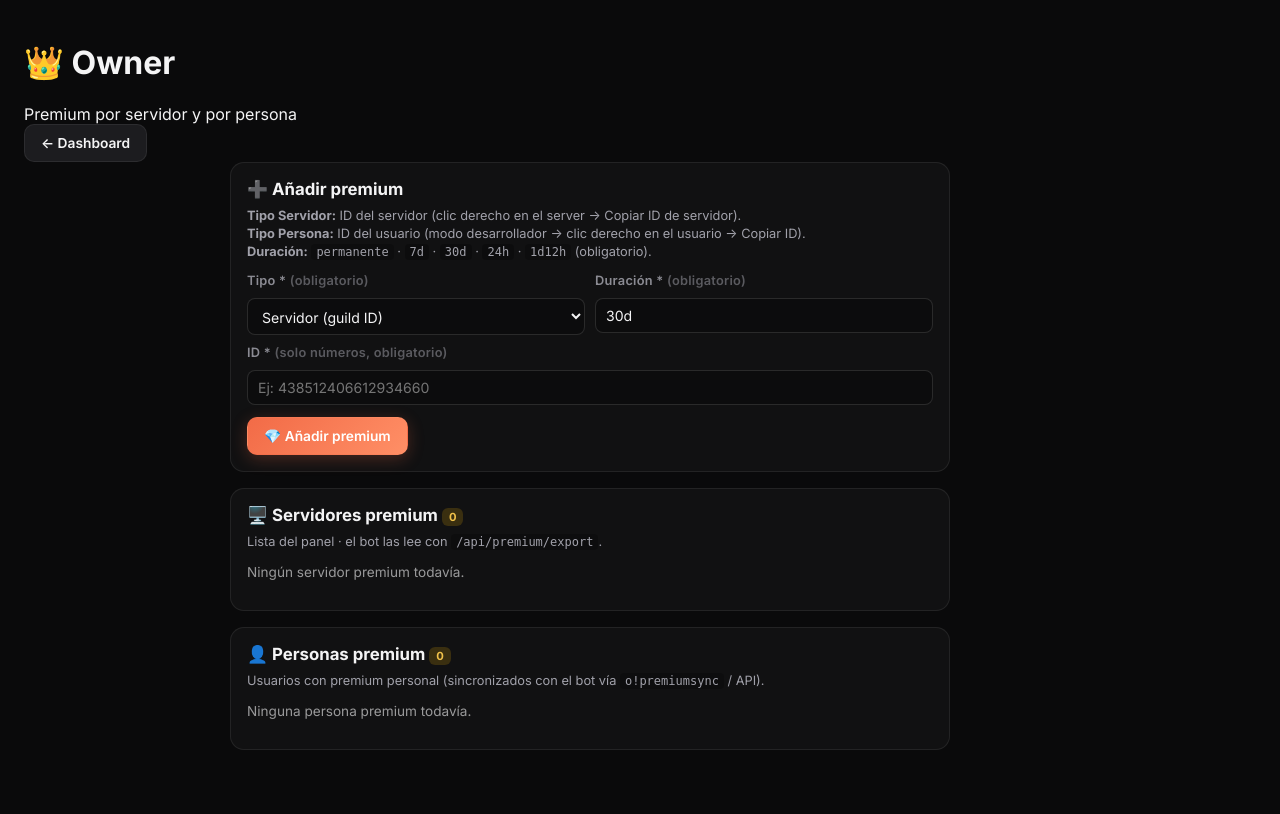
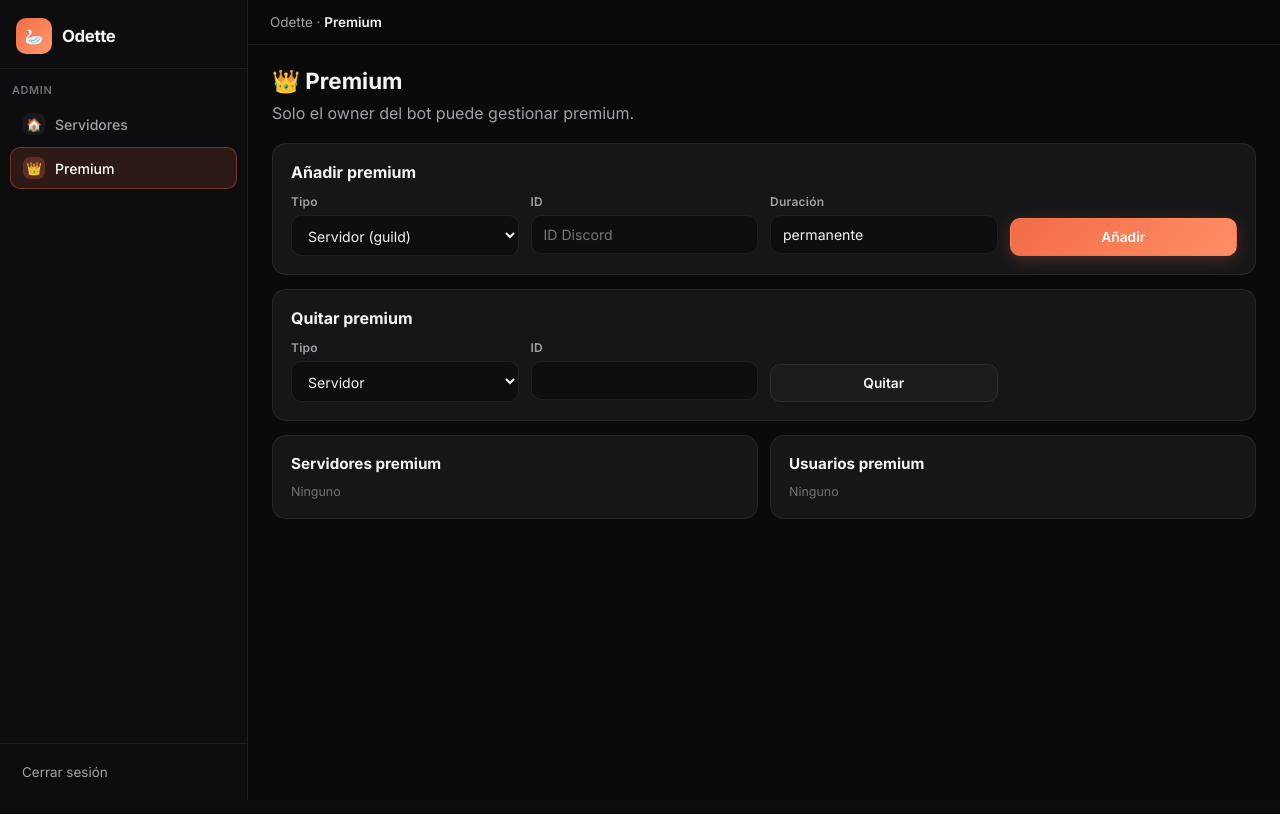
Before and after one commit to wesleyandres50-svg/dette-panel, a FastAPI app: template templates/owner.html in a window 1280 px wide. Run offline with FastAPI, Linux system fonts and the light colour scheme; the template is opened without the code that fills it, so the values that code supplies are empty.

Commit message:
Update owner.html

```diff
--- a/templates/owner.html
+++ b/templates/owner.html
@@ -1,133 +1,67 @@
 {% extends "base.html" %}
-{% block title %}Owner · Odette{% endblock %}
+{% block title %}Premium · Odette{% endblock %}
+{% block sidebar %}
+<aside class="sidebar">
+  <div class="sidebar-brand"><div class="logo">🦢</div><div class="name">Odette</div></div>
+  <div class="side-section">Admin</div>
+  <nav class="side-nav">
+    <a href="/dashboard"><span class="ico">🏠</span> Servidores</a>
+    <a class="active" href="/owner"><span class="ico">👑</span> Premium</a>
+  </nav>
+  <div class="side-footer"><a href="/logout">Cerrar sesión</a></div>
+</aside>
+{% endblock %}
+{% block topbar %}
+<div class="topbar"><div class="crumb">Odette · <strong>Premium</strong></div></div>
+{% endblock %}
 {% block content %}
-<style>
-  .owner-wrap{max-width:720px;margin:0 auto}
-  .owner-card{padding:16px;border-radius:14px;margin-bottom:16px;background:rgba(255,255,255,.03);border:1px solid rgba(255,255,255,.08)}
-  .owner-card h2{margin:0 0 8px;font-size:1.05rem}
-  .hint{font-size:.8rem;color:var(--muted,#9aa);line-height:1.4;margin:0 0 12px}
-  .hint code{font-size:.75rem;background:rgba(0,0,0,.25);padding:1px 5px;border-radius:4px}
-  .field{margin-bottom:10px}
-  .field label{display:block;font-size:.8rem;margin-bottom:4px;opacity:.85}
-  .field input,.field select{width:100%;padding:8px 10px;border-radius:8px;border:1px solid rgba(255,255,255,.12);background:rgba(0,0,0,.25);color:inherit;box-sizing:border-box}
-  .row{display:grid;grid-template-columns:1fr 1fr;gap:10px}
-  @media(max-width:560px){.row{grid-template-columns:1fr}}
-  .btn-row{display:flex;gap:8px;flex-wrap:wrap;margin-top:12px}
-  .list-item{display:flex;justify-content:space-between;align-items:center;gap:10px;padding:10px 0;border-bottom:1px solid rgba(255,255,255,.06);font-size:.9rem}
-  .list-item:last-child{border-bottom:none}
-  .badge-mini{font-size:.7rem;padding:2px 7px;border-radius:6px;background:#3a2f10;color:#f0c14a}
-  .alert{padding:10px 12px;border-radius:10px;margin-bottom:14px;font-size:.9rem}
-  .alert-err{background:#3d1a1a;color:#ff9b9b;border:1px solid #6b2e2e}
-  .empty{opacity:.6;font-size:.85rem}
-</style>
-
-<div class="page-head">
-  <div>
-    <h1>👑 Owner</h1>
-    <div class="meta">Premium por servidor y por persona</div>
+<h1 style="margin:0 0 8px;font-size:1.4rem">👑 Premium</h1>
+<p style="color:var(--muted);margin:0 0 20px">Solo el owner del bot puede gestionar premium.</p>
+{% if request.query_params.get('ok') %}<div class="alert alert-ok">Listo.</div>{% endif %}
+{% if request.query_params.get('err') %}<div class="alert alert-err">Error al procesar.</div>{% endif %}
+<div class="card">
+  <h2 style="margin:0 0 12px;font-size:1rem">Añadir premium</h2>
+  <form method="post" action="/owner/premium/add" class="fields">
+    <input type="hidden" name="csrf_token" value="{{ csrf_token }}" />
+    <div class="field"><label>Tipo</label>
+      <select name="kind"><option value="guild">Servidor (guild)</option><option value="user">Usuario</option></select>
+    </div>
+    <div class="field"><label>ID</label><input type="text" name="target_id" required placeholder="ID Discord" /></div>
+    <div class="field"><label>Duración</label><input type="text" name="duration" placeholder="30d · 1m · permanente" value="permanente" /></div>
+    <div class="field" style="justify-content:end"><button class="btn btn-primary" type="submit">Añadir</button></div>
+  </form>
+</div>
+<div class="card">
+  <h2 style="margin:0 0 12px;font-size:1rem">Quitar premium</h2>
+  <form method="post" action="/owner/premium/remove" class="fields">
+    <input type="hidden" name="csrf_token" value="{{ csrf_token }}" />
+    <div class="field"><label>Tipo</label>
+      <select name="kind"><option value="guild">Servidor</option><option value="user">Usuario</option></select>
+    </div>
+    <div class="field"><label>ID</label><input type="text" name="target_id" required /></div>
+    <div class="field" style="justify-content:end"><button class="btn" type="submit">Quitar</button></div>
+  </form>
+</div>
+<div class="mod-grid two">
+  <div class="card">
+    <h2 style="margin:0 0 10px;font-size:0.95rem">Servidores premium</h2>
+    {% if premium_guilds %}
+    <ul style="margin:0;padding-left:18px;color:var(--muted);font-size:0.85rem">
+      {% for gid, e in premium_guilds.items() %}
+      <li><code>{{ gid }}</code> — {{ e.get('label','') if e is mapping else e }}</li>
+      {% endfor %}
+    </ul>
+    {% else %}<p class="hint">Ninguno</p>{% endif %}
   </div>
-  <a class="btn" href="/dashboard">← Dashboard</a>
-</div>
-
-{% if request.query_params.get('err') == 'csrf' %}
-  <div class="alert alert-err">⚠️ CSRF inválido. Recarga la página e inténtalo de nuevo.</div>
-{% endif %}
-
-<div class="owner-wrap">
-
-  {# ——— AÑADIR PREMIUM ——— #}
-  <div class="owner-card">
-    <h2>➕ Añadir premium</h2>
-    <p class="hint">
-      <strong>Tipo Servidor:</strong> ID del servidor (clic derecho en el server → Copiar ID de servidor).<br>
-      <strong>Tipo Persona:</strong> ID del usuario (modo desarrollador → clic derecho en el usuario → Copiar ID).<br>
-      <strong>Duración:</strong> <code>permanente</code> · <code>7d</code> · <code>30d</code> · <code>24h</code> · <code>1d12h</code> (obligatorio).
-    </p>
-    <form method="post" action="/owner/premium/add">
-      <input type="hidden" name="csrf_token" value="{{ csrf_token }}" />
-
-      <div class="row">
-        <div class="field">
-          <label>Tipo * <span style="opacity:.6">(obligatorio)</span></label>
-          <select name="kind" required>
-            <option value="guild">Servidor (guild ID)</option>
-            <option value="user">Persona (user ID)</option>
-          </select>
-        </div>
-        <div class="field">
-          <label>Duración * <span style="opacity:.6">(obligatorio)</span></label>
-          <input type="text" name="duration" value="30d" placeholder="permanente | 7d | 30d" required />
-        </div>
-      </div>
-
-      <div class="field">
-        <label>ID * <span style="opacity:.6">(solo números, obligatorio)</span></label>
-        <input type="text" name="target_id" placeholder="Ej: 438512406612934660" pattern="[0-9]+" required />
-      </div>
-
-      <div class="btn-row">
-        <button class="btn btn-primary" type="submit">💎 Añadir premium</button>
-      </div>
-    </form>
+  <div class="card">
+    <h2 style="margin:0 0 10px;font-size:0.95rem">Usuarios premium</h2>
+    {% if premium_users %}
+    <ul style="margin:0;padding-left:18px;color:var(--muted);font-size:0.85rem">
+      {% for uid, e in premium_users.items() %}
+      <li><code>{{ uid }}</code> — {{ e.get('label','') if e is mapping else e }}</li>
+      {% endfor %}
+    </ul>
+    {% else %}<p class="hint">Ninguno</p>{% endif %}
   </div>
-
-  {# ——— SERVIDORES ——— #}
-  <div class="owner-card">
-    <h2>🖥️ Servidores premium <span class="badge-mini">{{ premium_guilds|length if premium_guilds else 0 }}</span></h2>
-    <p class="hint">Lista del panel · el bot las lee con <code>/api/premium/export</code>.</p>
-    {% if premium_guilds %}
-      {% for gid, entry in premium_guilds.items() %}
-        <div class="list-item">
-          <div>
-            <code>{{ gid }}</code>
-            <span class="badge-mini">{{ entry.label or 'premium' }}</span>
-            {% if entry.until %}
-              <span style="opacity:.6;font-size:.75rem"> · until {{ entry.until }}</span>
-            {% else %}
-              <span style="opacity:.6;font-size:.75rem"> · permanente</span>
-            {% endif %}
-          </div>
-          <form method="post" action="/owner/premium/remove" style="margin:0">
-            <input type="hidden" name="csrf_token" value="{{ csrf_token }}" />
-            <input type="hidden" name="kind" value="guild" />
-            <input type="hidden" name="target_id" value="{{ gid }}" />
-            <button class="btn" type="submit" style="font-size:.8rem">Quitar</button>
-          </form>
-        </div>
-      {% endfor %}
-    {% else %}
-      <p class="empty">Ningún servidor premium todavía.</p>
-    {% endif %}
-  </div>
-
-  {# ——— PERSONAS ——— #}
-  <div class="owner-card">
-    <h2>👤 Personas premium <span class="badge-mini">{{ premium_users|length if premium_users else 0 }}</span></h2>
-    <p class="hint">Usuarios con premium personal (sincronizados con el bot vía <code>o!premiumsync</code> / API).</p>
-    {% if premium_users %}
-      {% for uid, entry in premium_users.items() %}
-        <div class="list-item">
-          <div>
-            <code>{{ uid }}</code>
-            <span class="badge-mini">{{ entry.label or 'premium' }}</span>
-            {% if entry.until %}
-              <span style="opacity:.6;font-size:.75rem"> · until {{ entry.until }}</span>
-            {% else %}
-              <span style="opacity:.6;font-size:.75rem"> · permanente</span>
-            {% endif %}
-          </div>
-          <form method="post" action="/owner/premium/remove" style="margin:0">
-            <input type="hidden" name="csrf_token" value="{{ csrf_token }}" />
-            <input type="hidden" name="kind" value="user" />
-            <input type="hidden" name="target_id" value="{{ uid }}" />
-            <button class="btn" type="submit" style="font-size:.8rem">Quitar</button>
-          </form>
-        </div>
-      {% endfor %}
-    {% else %}
-      <p class="empty">Ninguna persona premium todavía.</p>
-    {% endif %}
-  </div>
-
 </div>
 {% endblock %}
```
